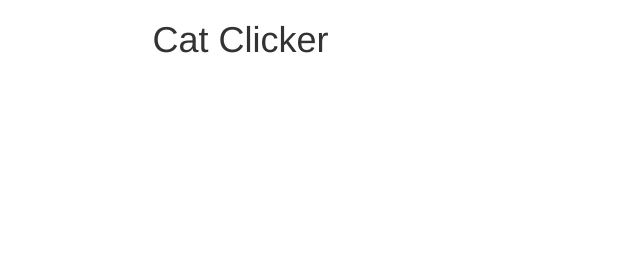
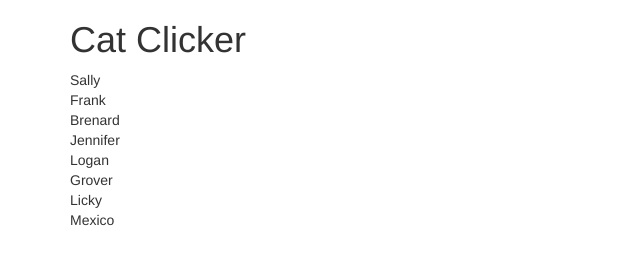
Before and after one commit to supaheckafresh/cat-clicker, a plain HTML site: page index.html in a window 1280 px wide. Shown: the whole page, without its empty margins (0-640 px from the left). Drawn offline with nearby package versions, Linux system fonts and the light colour scheme.

Commit message:
Display cats list and adjust html layout

```diff
--- a/css/style.css
+++ b/css/style.css
@@ -1,3 +1,8 @@
+
+ul {
+    list-style-type: none;
+}
+
 .cat {
     padding-top: 16px;
 }
--- a/index.html
+++ b/index.html
@@ -11,21 +11,21 @@
     <div class="container">
 
         <header class="row">
-            <div class="col-xs-offset-1">
+            <div class="col-xs-12">
                 <h1 class="title">Cat Clicker</h1>
             </div>
         </header>
 
         <div class="row">
-            <ul id="cats-list" class="col-xs-offset-1">
+
+            <ul id="cats-list" class="col-xs-4">
                 <!-- cats list gets displayed here -->
             </ul>
-        </div>
 
-        <div class="row">
-            <div id="selected-cat" class="col-xs-6 col-xs-offset-1">
+            <div id="selected-cat" class="col-xs-8">
                 <!-- cat image will display here when cat from list is clicked -->
             </div>
+
         </div>
 
     </div>
--- a/js/scripts.js
+++ b/js/scripts.js
@@ -29,7 +29,7 @@ $(function(){
         },
 
         getAllCats: function () {
-            return JSON.parse(localStorage.cats);
+            return JSON.parse(localStorage.cats).cats;
         }
     };
 
@@ -48,12 +48,22 @@ $(function(){
 
 
     var view = {
+
         init: function () {
+            view.displayCatsList();
+        },
+
+        displayCatsList: function () {
+            this.catsList = $('#cats-list');
             var cats = octopus.getCats();
-            console.log(cats);
+
+            for (var i = 0, len = cats.length; i < len; i++) {
+                this.catsList.append('<li>' + cats[i].name + '</li>');
+            }
+
         }
+
     };
 
     octopus.init();
-
 });
```
